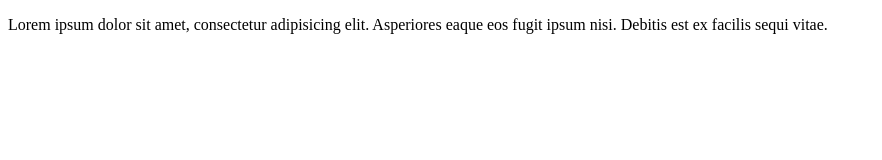
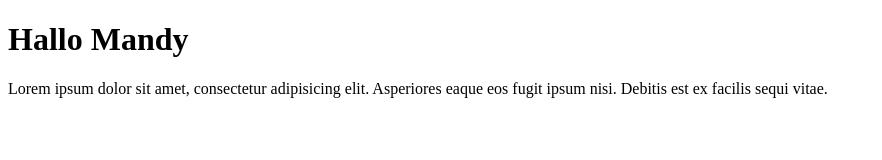
Before and after one commit to MandyDekkers/gitworkshopdemo, a plain HTML site: page index.html in a window 1280 px wide. Shown: the whole page, without its empty margins (0-882 px from the left). Drawn offline with Linux system fonts and the light colour scheme.

Commit message:
Add heading

```diff
--- a/index.html
+++ b/index.html
@@ -5,6 +5,7 @@
     <title>Title</title>
 </head>
 <body>
+    <h1>Hallo Mandy</h1>
     <p> Lorem ipsum dolor sit amet, consectetur adipisicing elit. Asperiores eaque eos fugit ipsum nisi. Debitis est ex facilis sequi vitae.</loren20></loren20></p>
 </body>
 </html>
```
